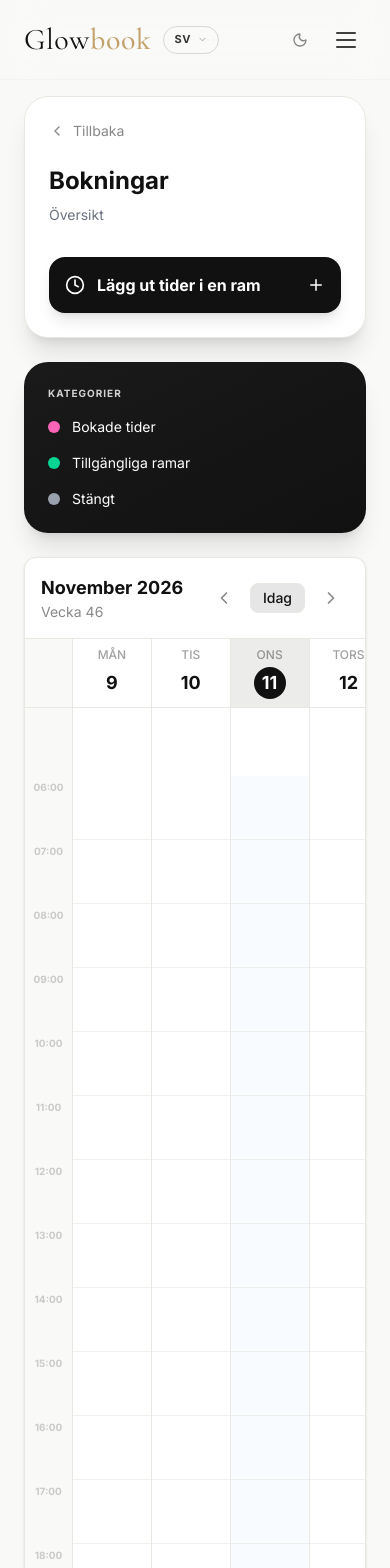
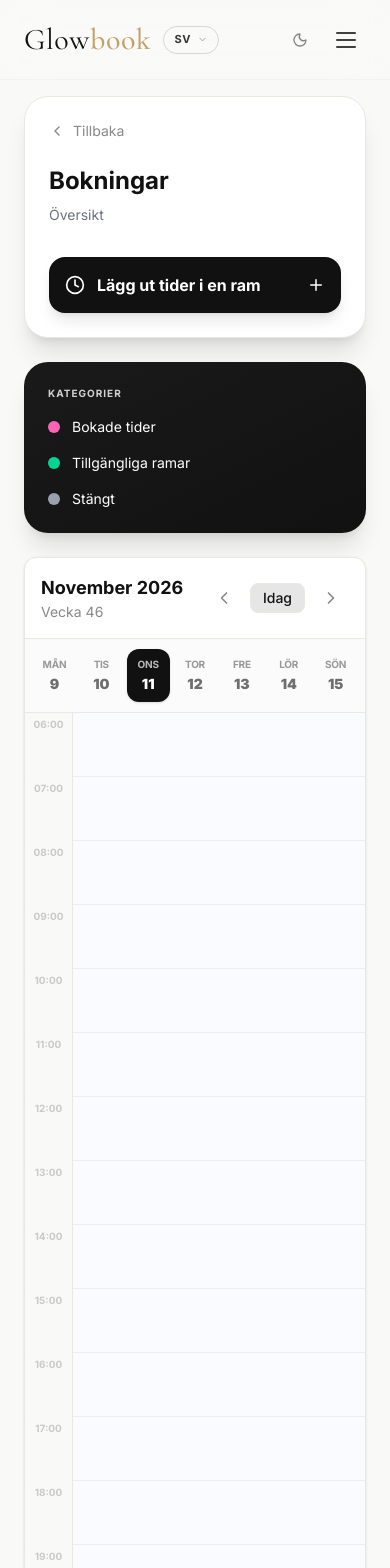
Before and after one commit to zofielyberg-del/glowbook, a Next.js app: page /provider/calendar in a window 390 px wide. Shown: the top 1568 px of the page. Built offline with nearby package versions, Linux system fonts and the light colour scheme.

Commit message:
Add mobile 1-day view with Mon-Sun selector to Calendar

```diff
--- a/src/components/dashboard/Calendar.tsx
+++ b/src/components/dashboard/Calendar.tsx
@@ -74,6 +74,10 @@ type FrameSegment = {
 export default function Calendar({ onSelectSlot, onCancelAppointment, availability: propAvailability, appointments: propAppointments, hideAppointments = false }: CalendarProps) {
     const { language, t } = useLanguage();
     const [currentDate, setCurrentDate] = useState(() => toStockholmDate());
+    const [selectedMobileDayIndex, setSelectedMobileDayIndex] = useState(() => {
+        const d = toStockholmDate().getDay();
+        return d === 0 ? 6 : d - 1;
+    });
     const [internalAvailability, setInternalAvailability] = useState<TimeFrame[]>([]);
     const [internalAppointments, setInternalAppointments] = useState<Appointment[]>([]);
     const [editingFrame, setEditingFrame] = useState<EditingFrame | null>(null);
@@ -828,11 +832,47 @@ export default function Calendar({ onSelectSlot, onCancelAppointment, availabili
                     >
                         <ChevronLeft size={20} />
                     </button>
-                    <button onClick={() => setCurrentDate(toStockholmDate())} className="px-3 py-1 text-sm font-medium bg-foreground/10 text-foreground rounded-lg hover:bg-foreground/20 transition-colors border border-border">
+                    <button
+                        onClick={() => {
+                            const today = toStockholmDate();
+                            setCurrentDate(today);
+                            const d = today.getDay();
+                            setSelectedMobileDayIndex(d === 0 ? 6 : d - 1);
+                        }}
+                        className="px-3 py-1 text-sm font-medium bg-foreground/10 text-foreground rounded-lg hover:bg-foreground/20 transition-colors border border-border"
+                    >
                         {t('cal_today')}
                     </button>
                     <button onClick={nextWeek} className="p-2 hover:bg-foreground/5 rounded-lg text-foreground/50 transition-colors"><ChevronRight size={20} /></button>
                 </div>
+            </div>
+
+            {/* Mobile Day Selector Strip (Mon–Sun) */}
+            <div className="md:hidden grid grid-cols-7 gap-1 px-2 py-2.5 border-b border-border bg-background/60 shrink-0">
+                {weekDays.map((day, dayIndex) => {
+                    const isSelected = dayIndex === selectedMobileDayIndex;
+                    const isToday = format(day, 'yyyy-MM-dd') === format(toStockholmDate(), 'yyyy-MM-dd');
+                    return (
+                        <button
+                            key={day.toString()}
+                            type="button"
+                            onClick={() => setSelectedMobileDayIndex(dayIndex)}
+                            className={clsx(
+                                "flex flex-col items-center justify-center py-2 rounded-xl transition-all",
+                                isSelected
+                                    ? "bg-[#111] dark:bg-white text-white dark:text-[#111] shadow-sm"
+                                    : isToday
+                                    ? "bg-foreground/5 text-foreground"
+                                    : "text-foreground/60 hover:bg-foreground/5"
+                            )}
+                        >
+                            <span className="text-[10px] font-bold uppercase tracking-tight opacity-70">
+                                {format(day, 'EEE', { locale }).slice(0, 3)}
+                            </span>
+                            <span className="text-sm font-black mt-0.5">{format(day, 'd')}</span>
+                        </button>
+                    );
+                })}
             </div>
 
             {/* Conflict Warning */}
@@ -855,9 +895,9 @@ export default function Calendar({ onSelectSlot, onCancelAppointment, availabili
 
             {/* Calendar Grid */}
             <div className="flex-1 overflow-auto no-scrollbar scroll-smooth">
-                <div className="flex flex-col min-w-[600px] md:min-w-[800px] relative">
-                    {/* Sticky Header Row */}
-                    <div className="flex sticky top-0 z-[40] bg-background border-b border-border">
+                <div className="flex flex-col w-full md:min-w-[800px] relative">
+                    {/* Sticky Header Row (Desktop 7-day header) */}
+                    <div className="hidden md:flex sticky top-0 z-[40] bg-background border-b border-border">
                         {/* Time Column Header Placeholder */}
                         <div className="w-12 md:w-16 flex-shrink-0 border-r border-border bg-background h-[68px] sticky left-0 z-[50]" />
                         {/* Days Headers Grid */}
@@ -888,7 +928,7 @@ export default function Calendar({ onSelectSlot, onCancelAppointment, availabili
                     <div className="flex relative">
                         {/* Time Column Hours */}
                         <div className="w-12 md:w-16 flex-shrink-0 border-r border-border bg-background transition-colors flex flex-col sticky left-0 z-30">
-                            <div className="h-[68px]" />
+                            <div className="hidden md:block h-[68px]" />
                             <div className="relative bg-background">
                                 {hours.map(hour => (
                                     <div key={hour} className="h-16 flex items-start justify-center text-[10px] font-bold text-foreground/20 pt-1 border-b border-border/10">
@@ -899,11 +939,11 @@ export default function Calendar({ onSelectSlot, onCancelAppointment, availabili
                         </div>
 
                         {/* Days Columns Body */}
-                        <div className="flex-1 grid grid-cols-7 divide-x divide-border transition-colors">
+                        <div className="flex-1 grid grid-cols-1 md:grid-cols-7 md:divide-x divide-border transition-colors">
                             {weekDays.map((day, dayIndex) => (
-                                <div key={day.toString()} className="relative">
+                                <div key={day.toString()} className={clsx("relative", dayIndex === selectedMobileDayIndex ? "block" : "hidden md:block")}>
                                     {/* Spacer to match Header Row height */}
-                                    <div className="h-[68px]" />
+                                    <div className="hidden md:block h-[68px]" />
 
                                     {/* Day Slots */}
                                     <div className="relative h-[1152px]"> {/* 18 hours * 64px */}
```
